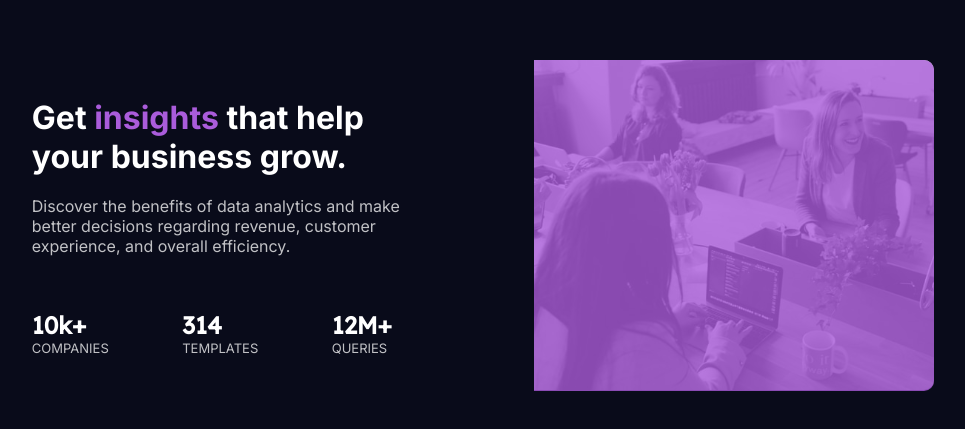
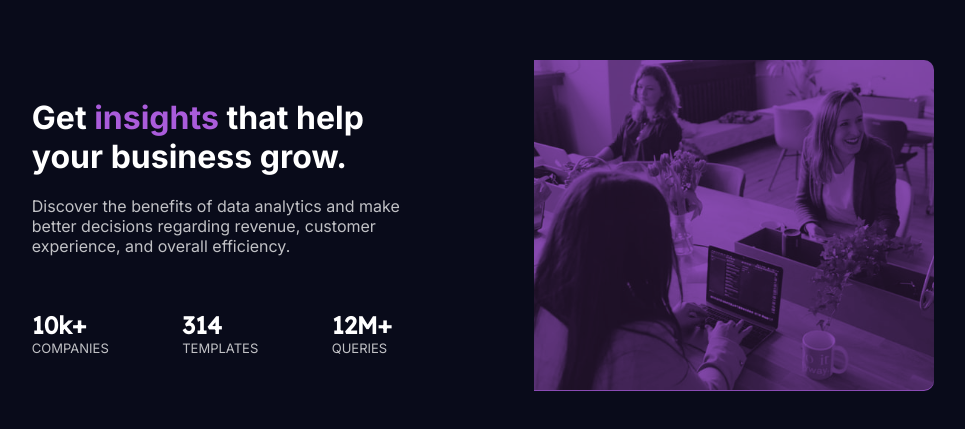
Before and after one commit to ProgrammerKelliton/StatsPreview, a React (Vite) app: page / in a window 1280 px wide. Shown: the part 173-602 px from the top of the page, without its empty margins (157-1122 px from the left). Built offline with nearby package versions, Linux system fonts and the light colour scheme.

Commit message:
Ajustando cor da imagem]

```diff
--- a/src/app/App.scss
+++ b/src/app/App.scss
@@ -66,6 +66,10 @@ body {
             border-radius: inherit;
         }
     }
+    img {
+        mix-blend-mode: multiply;
+        opacity: 0.8;
+    }
 }
 
 @media (max-width: 670px) {
```
